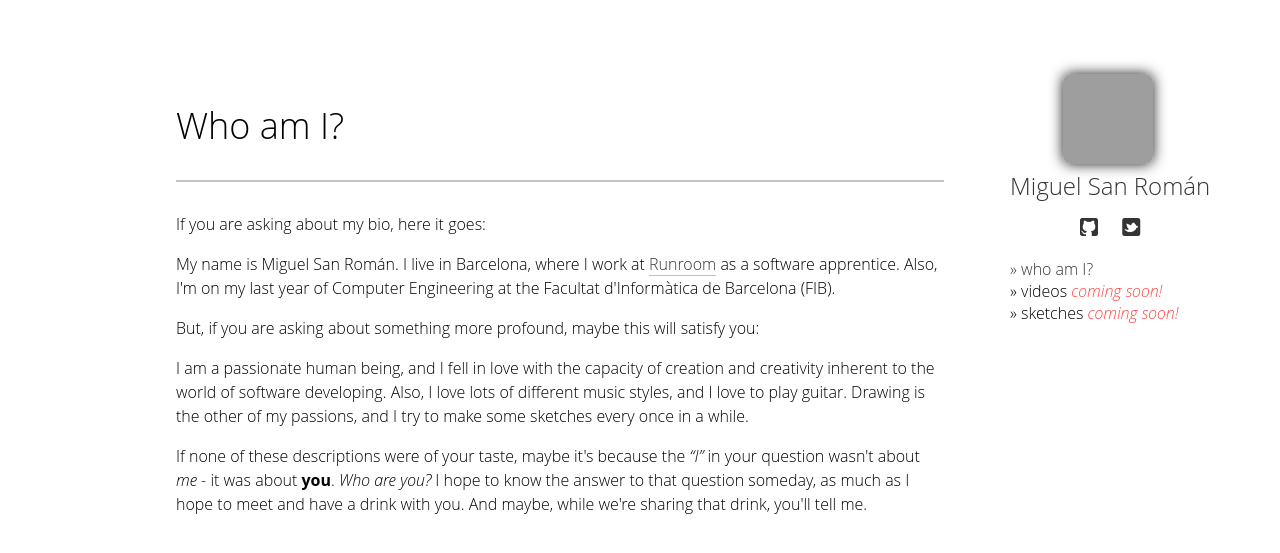
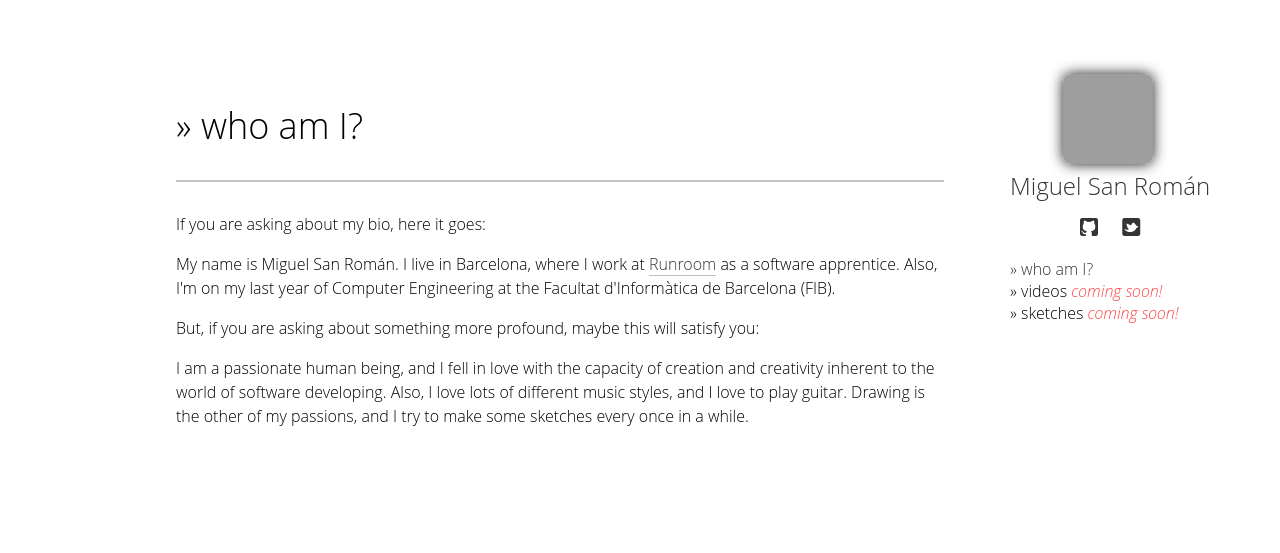
Before and after one commit to msanroman/msanroman.github.com, a Jekyll site: the page built from about.html, in a window 1280 px wide, cut to the strip 0-553 px from the top of the page. Built offline with Jekyll 4.4.1, drawn with Linux system fonts in a browser that asks for light colours; nearby versions of some CDN libraries; some web fonts are replaced; Markdown is read by kramdown in place of the engine named in the settings; some of the changed lines change nothing that is shown; grey boxes are pictures that could not be loaded.

Commit message:
about me fixed

```diff
--- a/about.html
+++ b/about.html
@@ -4,12 +4,12 @@ title: 'About me'
 ---
 
 <section class="content">
-    <h1>Who am I?</h1>
+    <h1> &raquo; who am I?</h1>
     <section class="post">
         <p>If you are asking about my bio, here it goes:</p>
         <p>My name is Miguel San Rom&aacute;n. I live in Barcelona, where I work at <a href="http://www.runroom.com">Runroom</a> as a software apprentice. Also, I'm on my last year of Computer Engineering at the Facultat d'Inform&agrave;tica de Barcelona (FIB).</p>
         <p>But, if you are asking about something more profound, maybe this will satisfy you:</p>
         <p>I am a passionate human being, and I fell in love with the capacity of creation and creativity inherent to the world of software developing. Also, I love lots of different music styles, and I love to play guitar. Drawing is the other of my passions, and I try to make some sketches every once in a while.</p>
-        <p>If none of these descriptions were of your taste, maybe it's because the <i>&ldquo;I&rdquo;</i> in your question wasn't about <i>me</i> - it was about <strong>you</strong>. <i>Who are you?</i> I hope to know the answer to that question someday, as much as I hope to meet and have a drink with you. And maybe, while we're sharing that drink, you'll tell me.</p>
+       <!--  <p>If none of these descriptions were of your taste, maybe it's because the <i>&ldquo;I&rdquo;</i> in your question wasn't about <i>me</i> - it was about <strong>you</strong>. <i>Who are you?</i> I hope to know the answer to that question someday, as much as I hope to meet and have a drink with you. And maybe, while we're sharing that drink, you'll tell me.</p> -->
     </section>
 </section>
```
